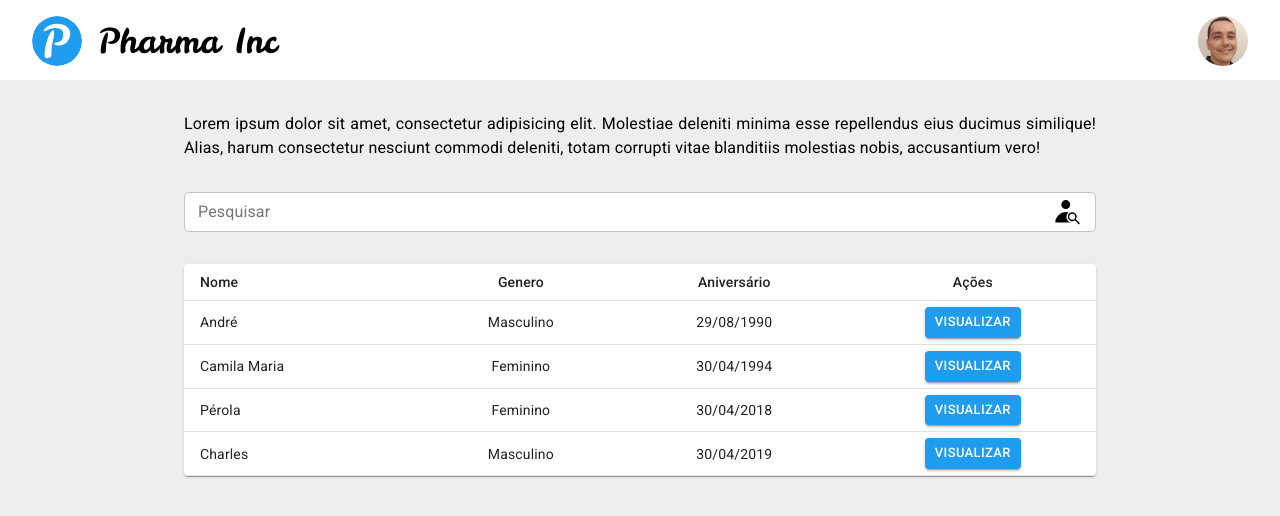
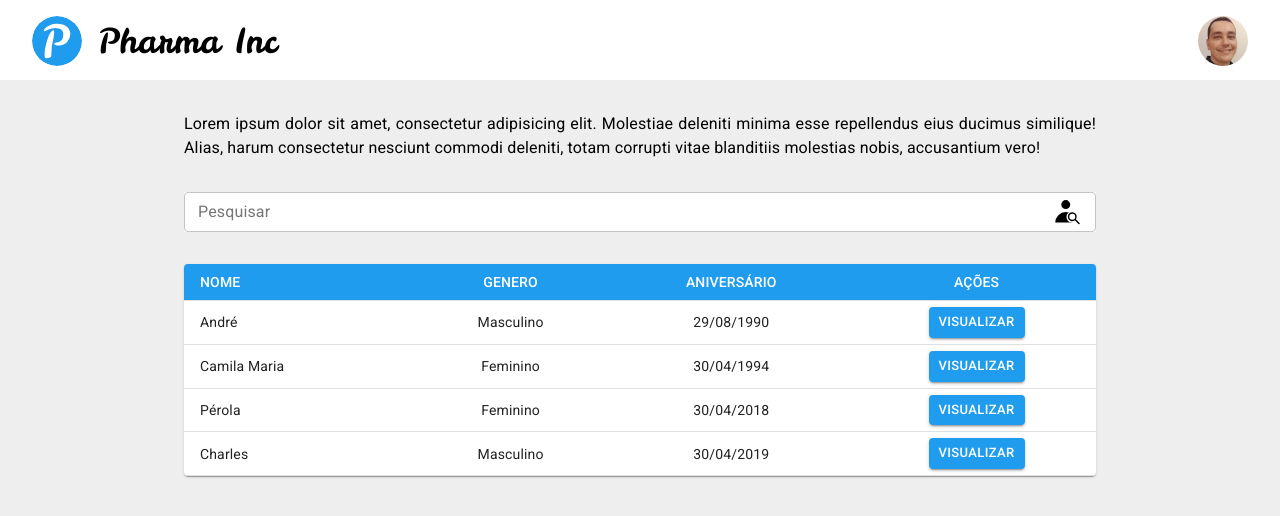
Before and after one commit to MunrraMT/front-end-challenge-2021, a React (Create React App) app: page / in a window 1280 px wide. Shown: the top 516 px of the page. Built offline with nearby package versions, Linux system fonts and the light colour scheme.

Commit message:
Update visual table

```diff
--- a/src/components/ClientsList/index.jsx
+++ b/src/components/ClientsList/index.jsx
@@ -1,61 +1,17 @@
-import {
-  Button,
-  Paper,
-  Table,
-  TableBody,
-  TableCell,
-  TableContainer,
-  TableHead,
-  TableRow,
-} from '@material-ui/core';
-import { makeStyles } from '@material-ui/styles';
+import { Paper, Table, TableContainer } from '@material-ui/core';
 import { arrayOf, shape, string } from 'prop-types';
+import ClientsTableBody from '../ClientsTableBody';
+import ClientsTableHead from '../ClientsTableHead';
 
-const useStyles = makeStyles(() => ({
-  btn: {
-    backgroundColor: '#209cee',
-    color: '#FFFFFF',
-  },
-}));
+const ClientsList = ({ columns, rows }) => (
+  <TableContainer component={Paper}>
+    <Table size="small" aria-label="a dense table">
+      <ClientsTableHead columns={columns} />
 
-const ClientsList = ({ columns, rows }) => {
-  const classes = useStyles();
-
-  return (
-    <TableContainer component={Paper}>
-      <Table size="small" aria-label="a dense table">
-        <TableHead>
-          <TableRow>
-            {columns.map((item) => (
-              <TableCell align={item === 'Nome' ? 'left' : 'center'} key={item}>
-                {item}
-              </TableCell>
-            ))}
-          </TableRow>
-        </TableHead>
-        <TableBody>
-          {rows.map(({ id, name, gender, birth }) => (
-            <TableRow key={id}>
-              <TableCell align="left">{name}</TableCell>
-              <TableCell align="center">{gender}</TableCell>
-              <TableCell align="center">{birth}</TableCell>
-              <TableCell align="center">
-                <Button
-                  className={classes.btn}
-                  size="small"
-                  variant="contained"
-                  color="primary"
-                >
-                  Visualizar
-                </Button>
-              </TableCell>
-            </TableRow>
-          ))}
-        </TableBody>
-      </Table>
-    </TableContainer>
-  );
-};
+      <ClientsTableBody rows={rows} />
+    </Table>
+  </TableContainer>
+);
 
 ClientsList.propTypes = {
   columns: arrayOf(string).isRequired,
--- /dev/null
+++ b/src/components/ClientsTableBody/index.jsx
@@ -0,0 +1,56 @@
+import { Button, TableBody, TableCell, TableRow } from '@material-ui/core';
+import { makeStyles } from '@material-ui/styles';
+import { arrayOf, shape, string } from 'prop-types';
+
+const useStyles = makeStyles(() => ({
+  backgroundColorBlue: {
+    backgroundColor: '#209cee',
+  },
+  textColor: {
+    color: '#ffffff',
+  },
+  backgroundColorBlueHover: {
+    '&:hover': {
+      backgroundColor: '#146296',
+    },
+  },
+}));
+
+const ClientsTableBody = ({ rows }) => {
+  const classes = useStyles();
+
+  return (
+    <TableBody>
+      {rows.map(({ id, name, gender, birth }) => (
+        <TableRow hover key={id}>
+          <TableCell align="left">{name}</TableCell>
+          <TableCell align="center">{gender}</TableCell>
+          <TableCell align="center">{birth}</TableCell>
+          <TableCell align="center">
+            <Button
+              className={`${classes.backgroundColorBlue} ${classes.textColor} ${classes.backgroundColorBlueHover}`}
+              size="small"
+              variant="contained"
+              color="primary"
+            >
+              Visualizar
+            </Button>
+          </TableCell>
+        </TableRow>
+      ))}
+    </TableBody>
+  );
+};
+
+ClientsTableBody.propTypes = {
+  rows: arrayOf(
+    shape({
+      id: string,
+      name: string,
+      gender: string,
+      birth: string,
+    }),
+  ).isRequired,
+};
+
+export default ClientsTableBody;
--- /dev/null
+++ b/src/components/ClientsTableHead/index.jsx
@@ -0,0 +1,41 @@
+import { TableCell, TableHead, TableRow } from '@material-ui/core';
+import { makeStyles } from '@material-ui/styles';
+import { arrayOf, string } from 'prop-types';
+
+const useStyles = makeStyles(() => ({
+  backgroundColorBlue: {
+    backgroundColor: '#209cee',
+  },
+  textColor: {
+    color: '#ffffff',
+  },
+  textUpperCase: {
+    textTransform: 'uppercase',
+  },
+}));
+
+const ClientsTableHead = ({ columns }) => {
+  const classes = useStyles();
+
+  return (
+    <TableHead>
+      <TableRow className={classes.backgroundColorBlue}>
+        {columns.map((item) => (
+          <TableCell
+            className={`${classes.textColor} ${classes.textUpperCase}`}
+            align={item === 'Nome' ? 'left' : 'center'}
+            key={item}
+          >
+            {item}
+          </TableCell>
+        ))}
+      </TableRow>
+    </TableHead>
+  );
+};
+
+ClientsTableHead.propTypes = {
+  columns: arrayOf(string).isRequired,
+};
+
+export default ClientsTableHead;
```
